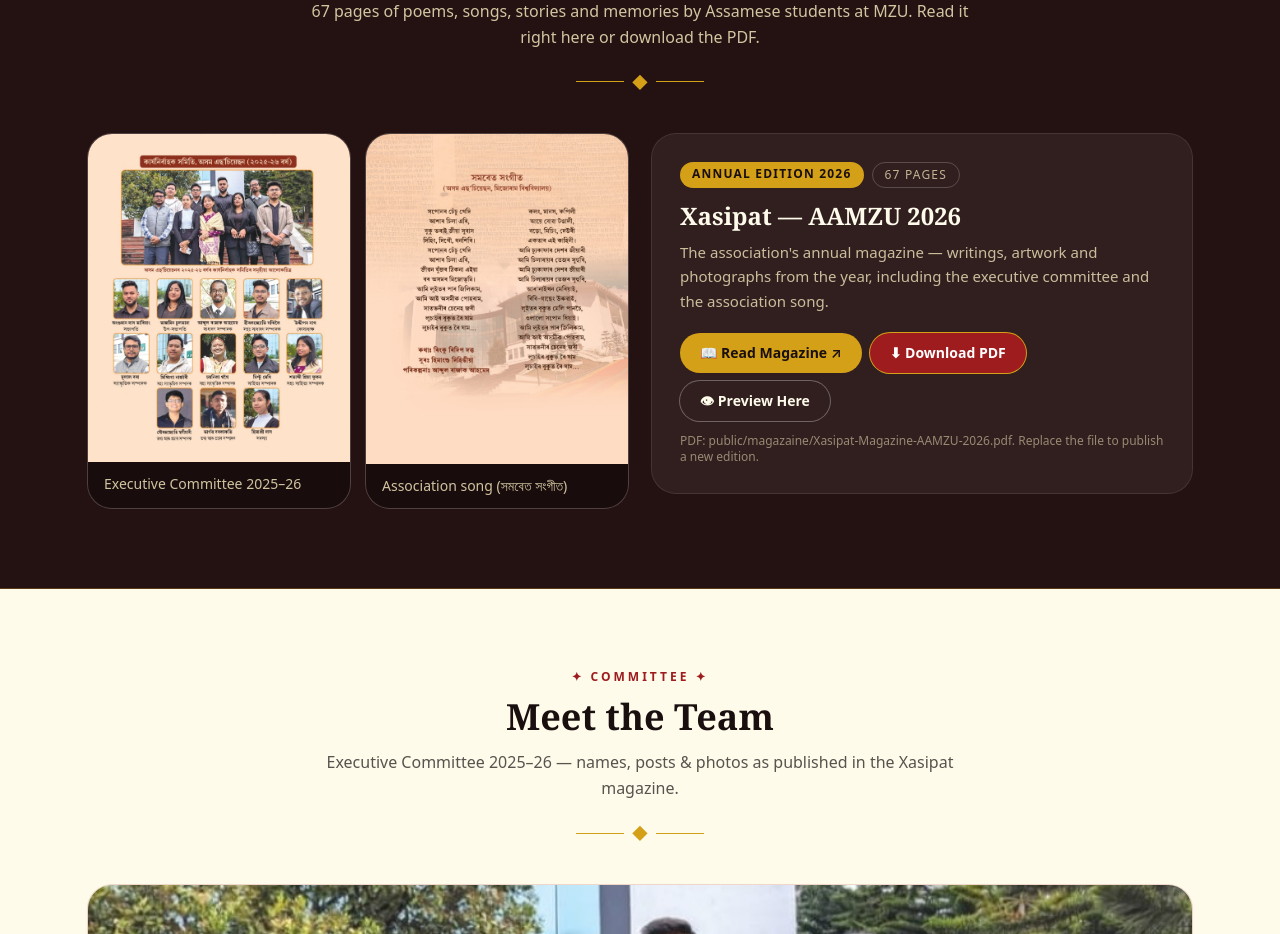
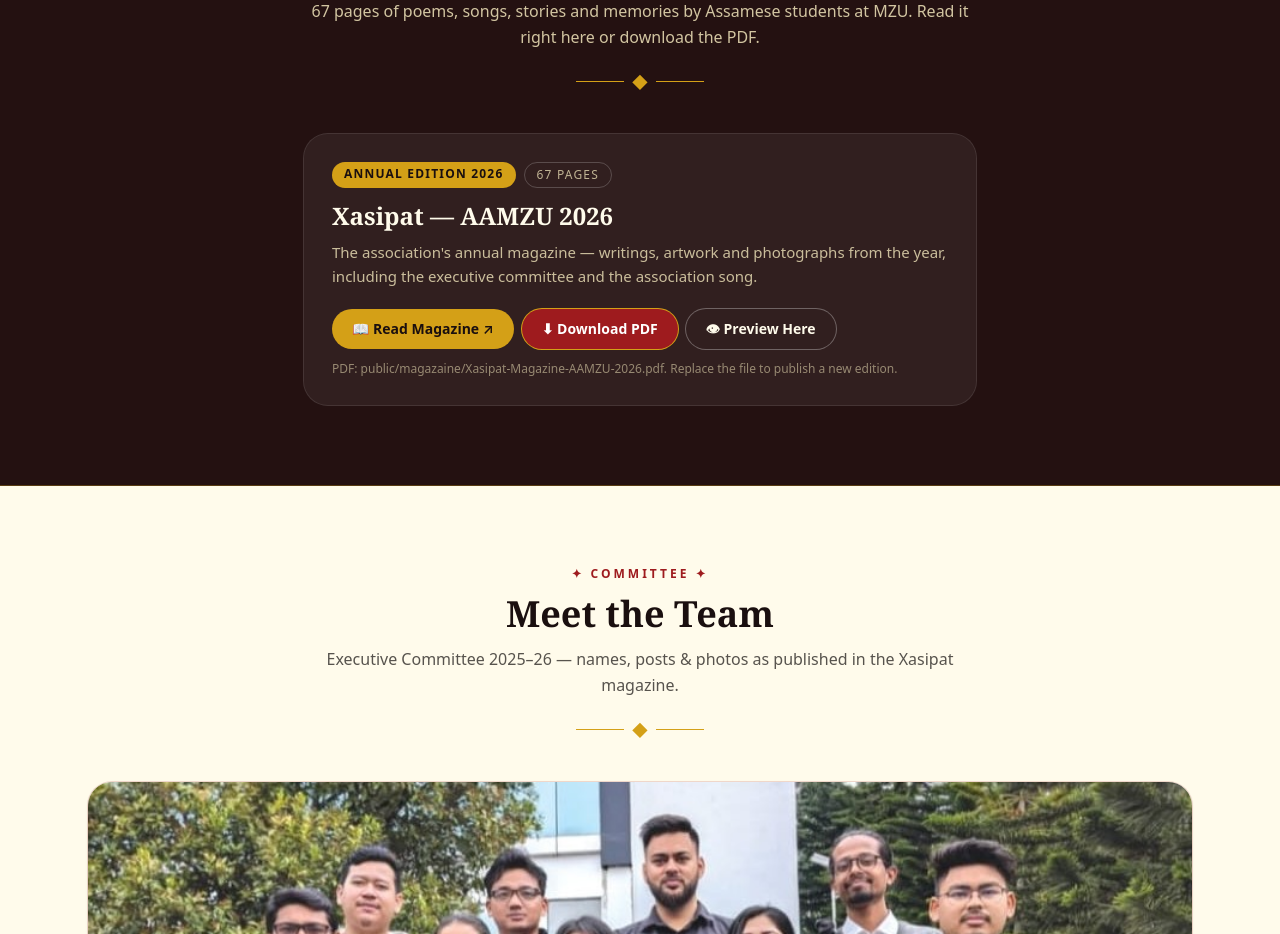
Before and after one commit to mrigangha/assam, a Next.js app: page / in a window 1280 px wide. Shown: the part 3240-4174 px from the top of the page. Built offline with nearby package versions, Linux system fonts and the light colour scheme.

Commit message:
Magazine: remove cover preview images

```diff
--- a/src/components/Magazine.tsx
+++ b/src/components/Magazine.tsx
@@ -1,7 +1,6 @@
 "use client";
 
 import { useState } from "react";
-import Image from "next/image";
 import { useLang } from "./Language";
 
 const PDF = "/magazaine/Xasipat-Magazine-AAMZU-2026.pdf";
@@ -11,36 +10,8 @@
   const [preview, setPreview] = useState(false);
 
   return (
-    <div>
-      <div className="grid md:grid-cols-2 gap-6 items-start">
-        <div className="grid grid-cols-2 gap-4">
-          <figure className="card-hover rounded-3xl overflow-hidden ring-1 ring-white/20 bg-black/30">
-            <Image
-              src="/magazaine/magazine-committee.jpg"
-              alt={t.magazine.cover1Alt}
-              width={640}
-              height={800}
-              className="w-full h-auto"
-            />
-            <figcaption className="px-4 py-3 text-sm text-amber-100/80">
-              {t.magazine.cover1Cap}
-            </figcaption>
-          </figure>
-          <figure className="card-hover rounded-3xl overflow-hidden ring-1 ring-white/20 bg-black/30">
-            <Image
-              src="/magazaine/magazine-song.jpg"
-              alt={t.magazine.cover2Alt}
-              width={640}
-              height={800}
-              className="w-full h-auto"
-            />
-            <figcaption className="px-4 py-3 text-sm text-amber-100/80">
-              {t.magazine.cover2Cap}
-            </figcaption>
-          </figure>
-        </div>
-
-        <div className="bg-white/[0.06] ring-1 ring-white/15 rounded-3xl p-7">
+    <div className="max-w-2xl mx-auto">
+      <div className="bg-white/[0.06] ring-1 ring-white/15 rounded-3xl p-7">
           <div className="flex flex-wrap gap-2">
             <span className="text-xs font-bold uppercase tracking-widest bg-[#D4A017] text-[#1a0f0f] px-3 py-1 rounded-full">
               {t.magazine.edition}
@@ -79,7 +50,6 @@
             </button>
           </div>
           <p className="mt-3 text-xs text-amber-100/50">{t.magazine.note}</p>
-        </div>
       </div>
 
       {preview && (
```
